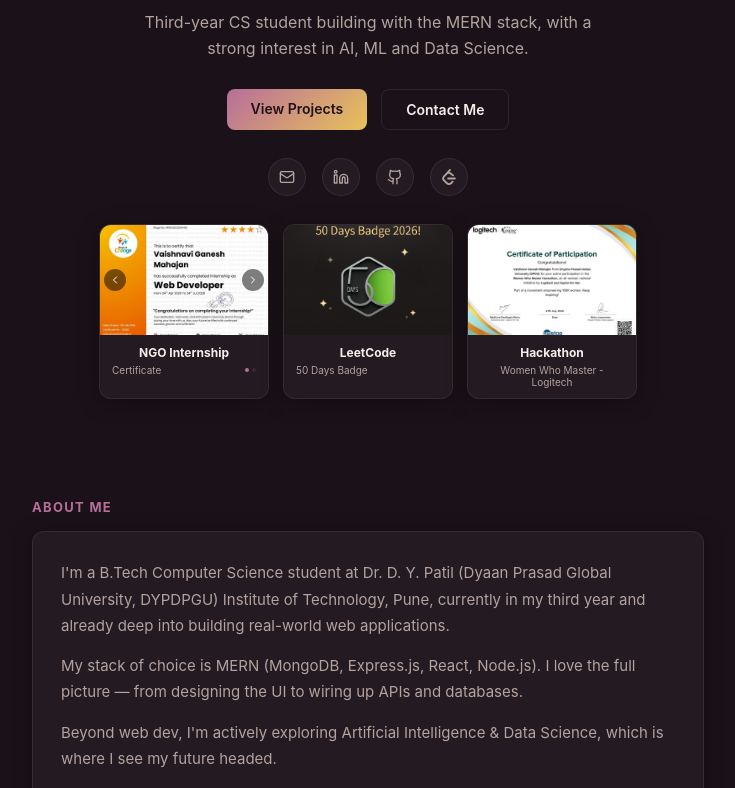
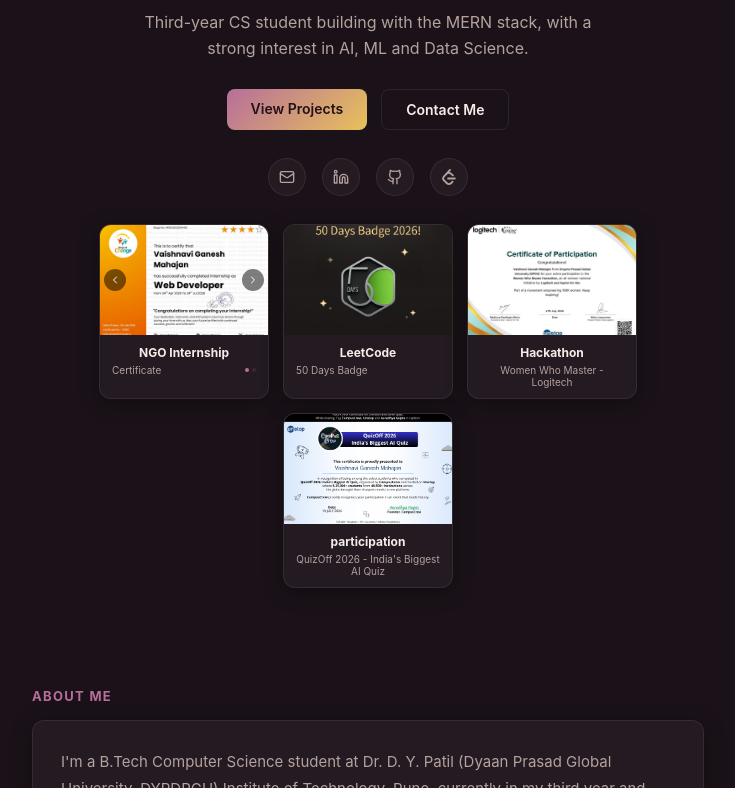
Before and after one commit to vaishnaviimahajann/portfolio, a React (Vite) app: page / in a window 1280 px wide. Shown: the part 410-1198 px from the top of the page, without its empty margins (272-1007 px from the left). Built offline with nearby package versions, Linux system fonts and the light colour scheme.

Commit message:
Add quiz of certificate

```diff
--- a/src/App.jsx
+++ b/src/App.jsx
@@ -25,6 +25,10 @@ const HIGHLIGHT_GROUPS = [
     label: "Hackathon",
     items: [{ title: "Women Who Master - Logitech", img: "/certificates/hackathon_certificate.jpg" }],
   },
+  {
+    label: "participation",
+    items:[{ title : "QuizOff 2026 - India's Biggest AI Quiz", img : "/certificates/quizoff_certificate.png" }] ,
+  }
 ];
 
 function HighlightBox({ group, T, GRAD1, onOpen }) {
```
Also changed, not shown: public/certificates/quizoff_certificate.png (added).
